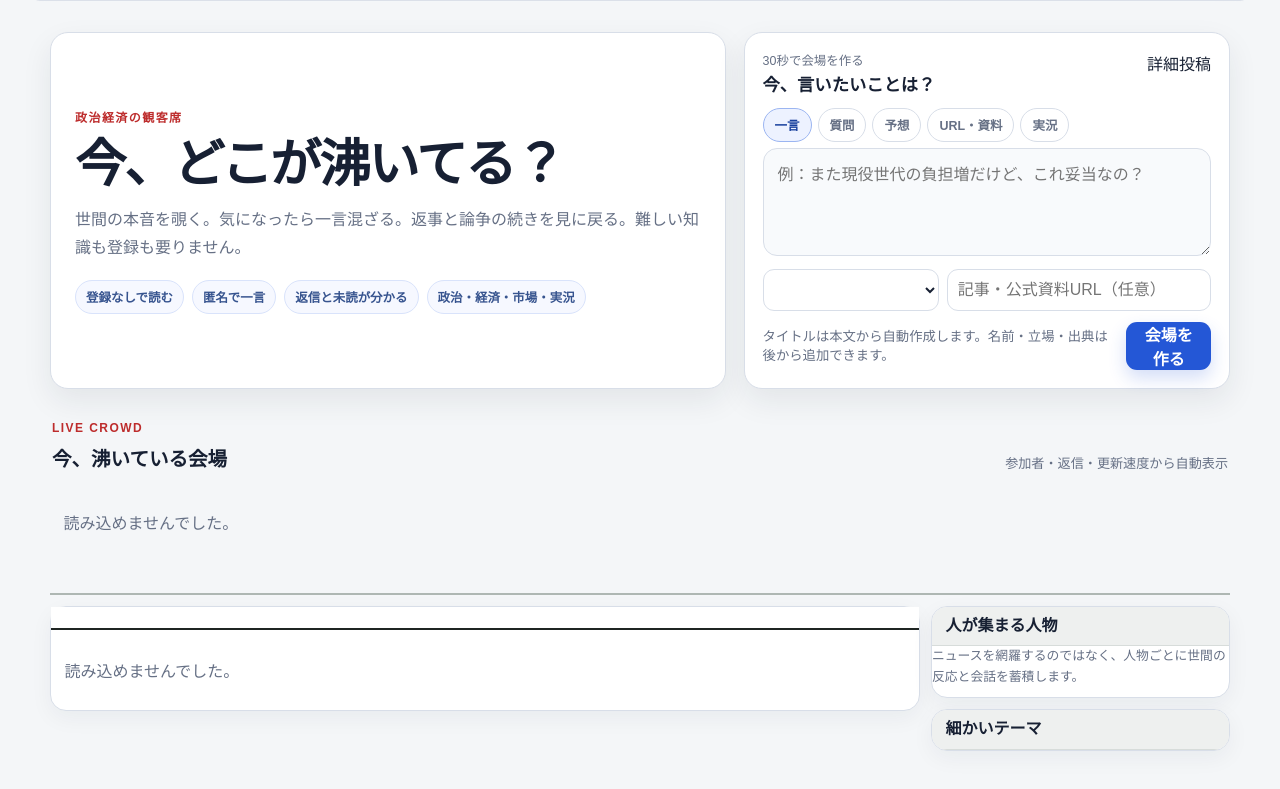
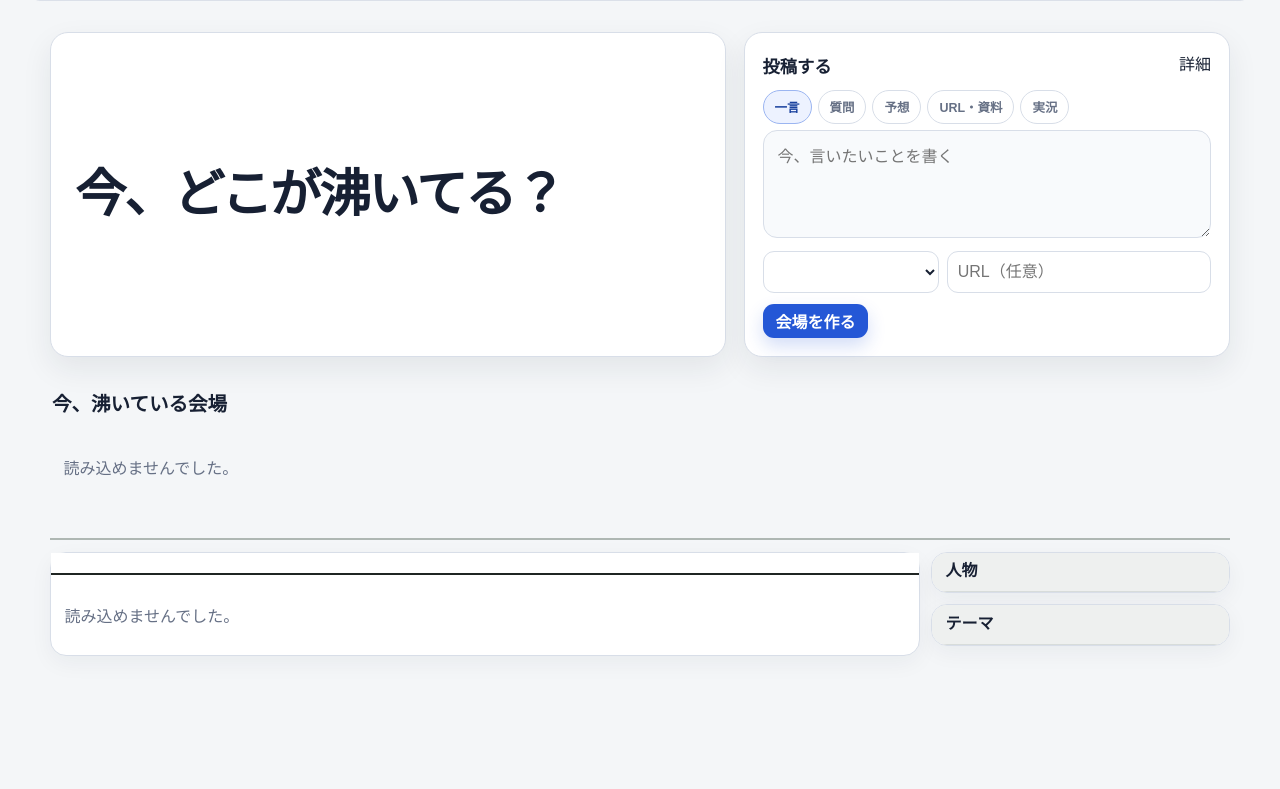
Before and after one commit to salve-de/seikei-bbs, a website: page public/index.html in a window 1280 px wide. Shown: the part 91-880 px from the top of the page. After the commit the page ends 827 px from the top, so only its background shows below. Drawn offline with Linux system fonts and the light colour scheme; no server answers; a web font is replaced by a local one.

Commit message:
fix: remove internal product copy from public home

```diff
--- a/public/index.html
+++ b/public/index.html
@@ -3,8 +3,8 @@
   <head>
     <meta charset="UTF-8" />
     <meta name="viewport" content="width=device-width, initial-scale=1.0" />
-    <title>政経板 | 政治経済の本音が集まる匿名コミュニティ</title>
-    <meta name="description" content="政治経済で今どこが盛り上がっているかを見つけ、登録なしで匿名参加できる掲示板" />
+    <title>政経板 | 政治経済の匿名掲示板</title>
+    <meta name="description" content="政治・経済について匿名で話せる掲示板" />
     <link rel="stylesheet" href="/styles.css" />
     <link rel="stylesheet" href="/crowd.css" />
   </head>
@@ -28,24 +28,13 @@
       <main class="page">
         <section class="crowd-intro" aria-labelledby="crowdTitle">
           <div class="crowd-intro-copy">
-            <p class="eyebrow">政治経済の観客席</p>
             <h1 id="crowdTitle">今、どこが沸いてる？</h1>
-            <p>世間の本音を覗く。気になったら一言混ざる。返事と論争の続きを見に戻る。難しい知識も登録も要りません。</p>
-            <div class="crowd-intro-signal" aria-label="このサイトでできること">
-              <span>登録なしで読む</span>
-              <span>匿名で一言</span>
-              <span>返信と未読が分かる</span>
-              <span>政治・経済・市場・実況</span>
-            </div>
           </div>
 
           <form id="quickPostForm" class="quick-post-card">
             <div class="quick-post-head">
-              <div>
-                <span>30秒で会場を作る</span>
-                <h2>今、言いたいことは？</h2>
-              </div>
-              <a href="/new">詳細投稿</a>
+              <div><h2>投稿する</h2></div>
+              <a href="/new">詳細</a>
             </div>
 
             <div class="quick-kind-row" aria-label="投稿の種類">
@@ -57,7 +46,7 @@
             </div>
 
             <label class="sr-only" for="quickBody">投稿内容</label>
-            <textarea id="quickBody" maxlength="2000" required placeholder="例：また現役世代の負担増だけど、これ妥当なの？"></textarea>
+            <textarea id="quickBody" maxlength="2000" required placeholder="今、言いたいことを書く"></textarea>
             <div class="quick-post-options">
               <label>
                 <span class="sr-only">投稿先</span>
@@ -65,12 +54,11 @@
               </label>
               <label>
                 <span class="sr-only">元情報URL</span>
-                <input id="quickSource" type="url" placeholder="記事・公式資料URL（任意）" />
+                <input id="quickSource" type="url" placeholder="URL（任意）" />
               </label>
             </div>
             <p id="quickPostFeedback" class="form-feedback" hidden></p>
             <div class="quick-post-actions">
-              <small>タイトルは本文から自動作成します。名前・立場・出典は後から追加できます。</small>
               <button id="quickSubmit" class="button button-primary quick-submit" type="submit">会場を作る</button>
             </div>
           </form>
@@ -78,11 +66,7 @@
 
         <section class="arena-section" aria-labelledby="hotArenaTitle">
           <div class="arena-section-head">
-            <div>
-              <p class="eyebrow">Live crowd</p>
-              <h2 id="hotArenaTitle">今、沸いている会場</h2>
-            </div>
-            <p>参加者・返信・更新速度から自動表示</p>
+            <div><h2 id="hotArenaTitle">今、沸いている会場</h2></div>
           </div>
           <div id="hotArenas" class="hot-arena-grid"></div>
         </section>
@@ -100,12 +84,11 @@
 
           <aside class="forum-sidebar">
             <section class="panel">
-              <div class="section-head"><h2>人が集まる人物</h2></div>
-              <p class="sidebar-lead">ニュースを網羅するのではなく、人物ごとに世間の反応と会話を蓄積します。</p>
+              <div class="section-head"><h2>人物</h2></div>
               <div id="featuredPoliticians" class="politician-list"></div>
             </section>
             <section class="panel">
-              <div class="section-head"><h2>細かいテーマ</h2></div>
+              <div class="section-head"><h2>テーマ</h2></div>
               <div id="roomDirectory"></div>
             </section>
           </aside>
```
